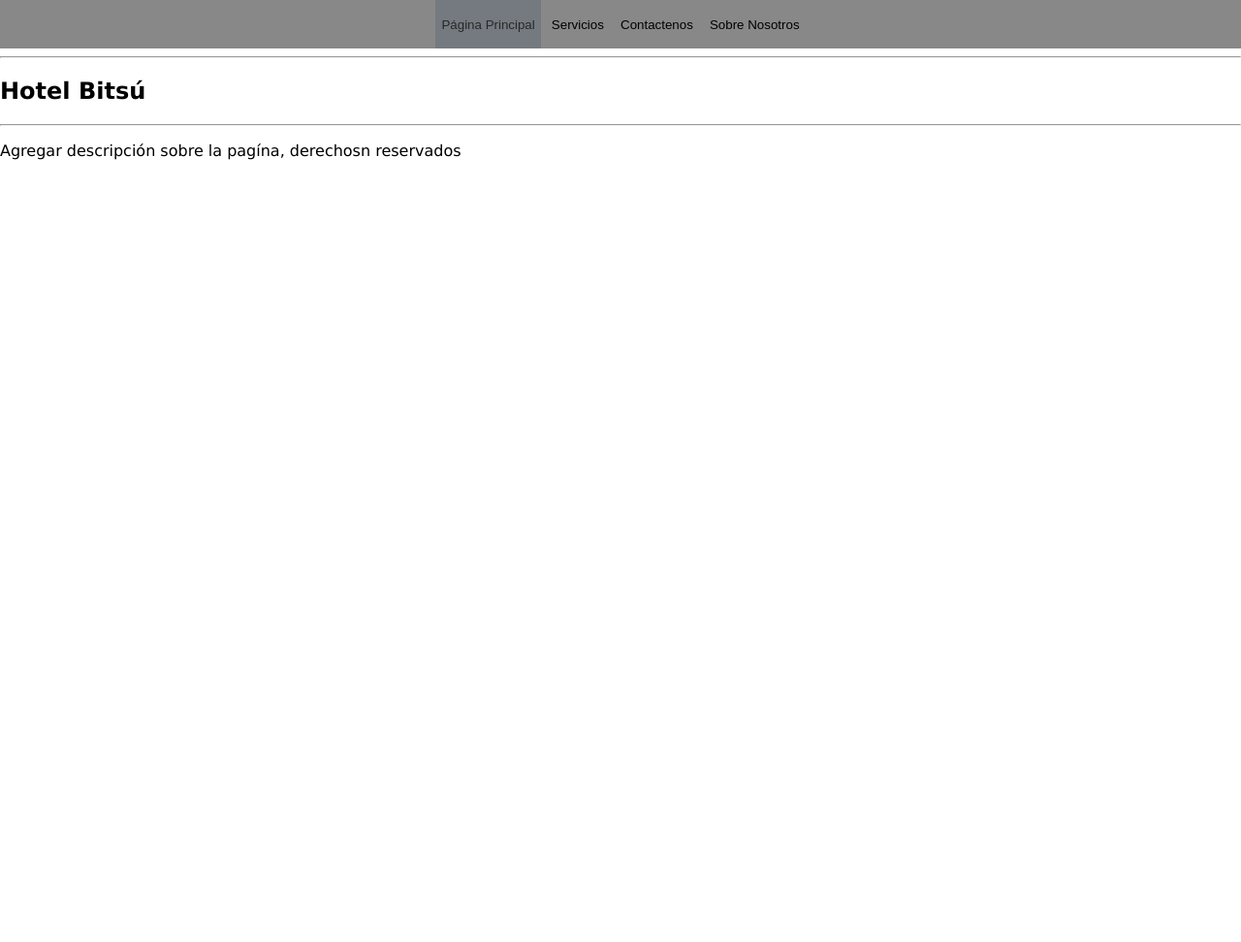
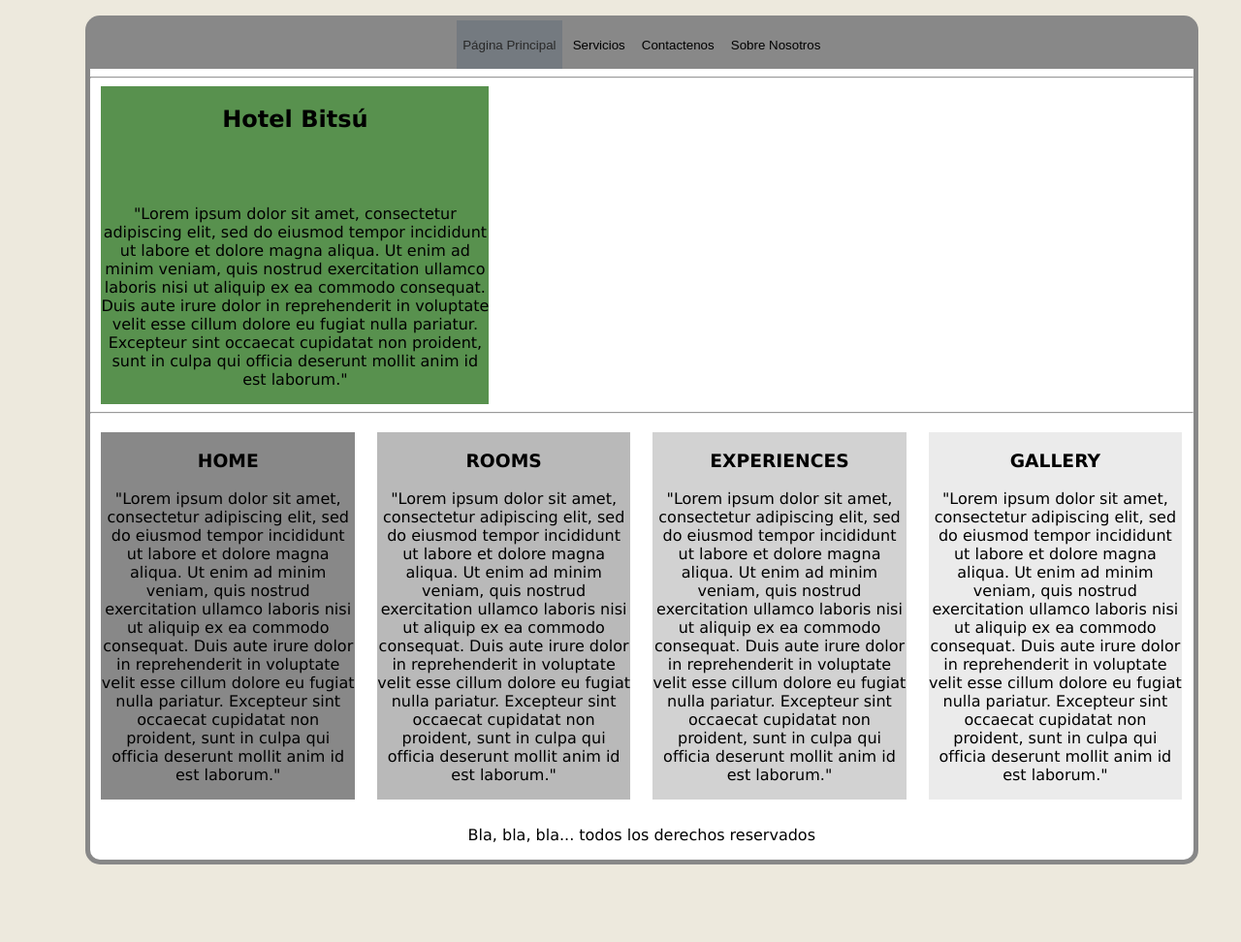
Before and after one commit to Dcastro1118/ProjectGroup2, a PHP site: page /HTML/index.html in a window 1280 px wide. Shown: the whole page at 97% size. Before the commit the page ends 165 px from the top, so only its background shows below. Run offline with PHP 8.4, Linux system fonts and the light colour scheme.

Commit message:
cambios de diseño y css

```diff
--- a/CSS/Index.css
+++ b/CSS/Index.css
@@ -1,10 +1,34 @@
-/*     */
-body, header{
+/* ***Diseños generales del body: HEADER / MAIN / FOOTER***  */
+
+/*Diseños del body*/
+body{
+    background-color: #EDE9DD ;
+}
+
+/*Diseño del contenedor externo*/
+.external_container{
+
+    margin-top: 2vh;
+    margin-left: 10vh;
+    margin-left: 10vh;
+    margin-bottom: 10vh;
+    background-color: white;
+    padding: 0;
+    width: 90%;
+    border: 5px solid #3a3a3a9a;
+    border-radius: 15px;
+
+}
+
+/*Diseño general interno*/
+header, main, footer{
     padding: 0;
     margin: 0;
     font-family: Verdana, Geneva, Tahoma, sans-serif;
+    background-color: white;
 }
 
+/*Diseños del Header*/
 .Container_header_menu{
     background-color: #3a3a3a9a;
     display: flex;
@@ -12,6 +36,7 @@ body, header{
   /* background: linear-gradient(125deg, #8D5A4A, #EDE9DD); */
     height: 50px;
 }
+
 .botones_menu{
     height: 100%;
     background: none;
@@ -33,3 +58,77 @@ body, header{
     cursor: default;
     pointer-events: none;
 }
+
+/*Diseños del Main*/
+
+    /*Index.HTML*/
+
+    .nombre_hotel{
+
+        display: flex;
+        flex-direction: column;
+        background-color: #58914e;
+        margin-left: 1%;
+        height: 1% auto;
+        width: 50vh;
+        text-align: center;
+
+    }
+
+/*Diseños del Footer*/
+
+    /*Index.HTML*/
+
+    .container_footer_subcontainers{
+
+        display: flex;
+        flex-direction: row;
+        text-align: center;
+        justify-content: center;
+
+
+    }
+
+
+    .container_footer_home{
+
+        margin: 1%;
+        height: 1% auto;
+        width: 1% auto;
+        background-color: #3a3a3a9a;
+
+    }
+
+    .container_footer_rooms{
+
+        margin: 1%;
+        height: 1% auto;
+        width: 1% auto;
+        background-color: #3a3a3a5a;
+
+    }
+
+    .container_footer_experiences{
+
+        margin: 1%;
+        height: 1% auto;
+        width: 1% auto;
+        background-color: #3a3a3a3a;
+
+    }
+
+    .container_footer_gallery{
+
+        margin: 1%;
+        height: 1% auto;
+        width: 1% auto;
+        background-color: #3a3a3a1a;
+
+
+    }
+
+    .container_footer_general_others{
+
+        text-align: center;
+
+    }
--- a/HTML/index.html
+++ b/HTML/index.html
@@ -8,6 +8,7 @@
     <link rel="stylesheet" href="/CSS/Index.css">
 </head>
 
+<div class="external_container">
 <header>
 
 
@@ -34,11 +35,18 @@
 </header>
 
 <body>
+
+
+    <main>
     <div class="nombre_hotel">
         <h2>Hotel Bitsú</h2>
+        <br> <br>
+        <p>"Lorem ipsum dolor sit amet, consectetur adipiscing elit, sed do eiusmod tempor incididunt ut labore et dolore magna aliqua. Ut enim ad minim veniam, quis nostrud exercitation ullamco laboris nisi ut aliquip ex ea commodo consequat. Duis aute irure dolor in reprehenderit in voluptate velit esse cillum dolore eu fugiat nulla pariatur. Excepteur sint occaecat cupidatat non proident, sunt in culpa qui officia deserunt mollit anim id est laborum."</p>
     </div>
 
 
+
+    </main>
 
 </body>
 
@@ -48,12 +56,20 @@
     <hr>
 
     <!--Contenedor del footer-->
-    <div>
+    <div class="container_footer_subcontainers">
+    <div class="container_footer_home"><h3>HOME</h3><p>"Lorem ipsum dolor sit amet, consectetur adipiscing elit, sed do eiusmod tempor incididunt ut labore et dolore magna aliqua. Ut enim ad minim veniam, quis nostrud exercitation ullamco laboris nisi ut aliquip ex ea commodo consequat. Duis aute irure dolor in reprehenderit in voluptate velit esse cillum dolore eu fugiat nulla pariatur. Excepteur sint occaecat cupidatat non proident, sunt in culpa qui officia deserunt mollit anim id est laborum."</p></div>
+    <div class="container_footer_rooms"><h3>ROOMS</h3><p>"Lorem ipsum dolor sit amet, consectetur adipiscing elit, sed do eiusmod tempor incididunt ut labore et dolore magna aliqua. Ut enim ad minim veniam, quis nostrud exercitation ullamco laboris nisi ut aliquip ex ea commodo consequat. Duis aute irure dolor in reprehenderit in voluptate velit esse cillum dolore eu fugiat nulla pariatur. Excepteur sint occaecat cupidatat non proident, sunt in culpa qui officia deserunt mollit anim id est laborum."</p></div>
+    <div class="container_footer_experiences"><h3>EXPERIENCES</h3><p>"Lorem ipsum dolor sit amet, consectetur adipiscing elit, sed do eiusmod tempor incididunt ut labore et dolore magna aliqua. Ut enim ad minim veniam, quis nostrud exercitation ullamco laboris nisi ut aliquip ex ea commodo consequat. Duis aute irure dolor in reprehenderit in voluptate velit esse cillum dolore eu fugiat nulla pariatur. Excepteur sint occaecat cupidatat non proident, sunt in culpa qui officia deserunt mollit anim id est laborum."</p></div>
+    <div class="container_footer_gallery"><h3>GALLERY</h3><p>"Lorem ipsum dolor sit amet, consectetur adipiscing elit, sed do eiusmod tempor incididunt ut labore et dolore magna aliqua. Ut enim ad minim veniam, quis nostrud exercitation ullamco laboris nisi ut aliquip ex ea commodo consequat. Duis aute irure dolor in reprehenderit in voluptate velit esse cillum dolore eu fugiat nulla pariatur. Excepteur sint occaecat cupidatat non proident, sunt in culpa qui officia deserunt mollit anim id est laborum."</p></div>
+    </div>
 
-        <p>Agregar descripción sobre la pagína, derechosn reservados</p>
+    <div class="container_footer_general_others">
+
+        <p>Bla, bla, bla... todos los derechos reservados</p>
 
     </div>
 
 </footer>
+</div>
 
 </html>
```
